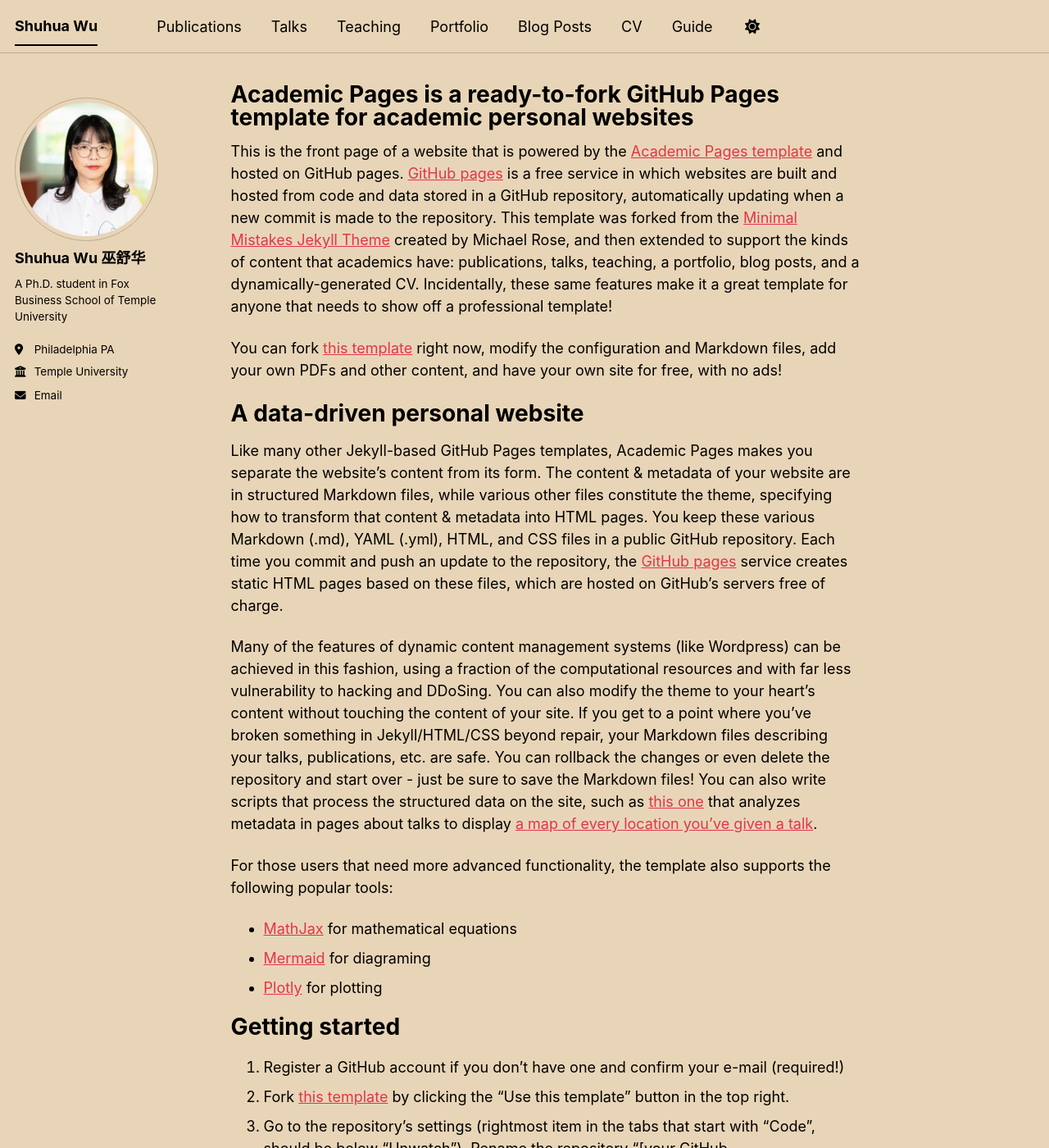
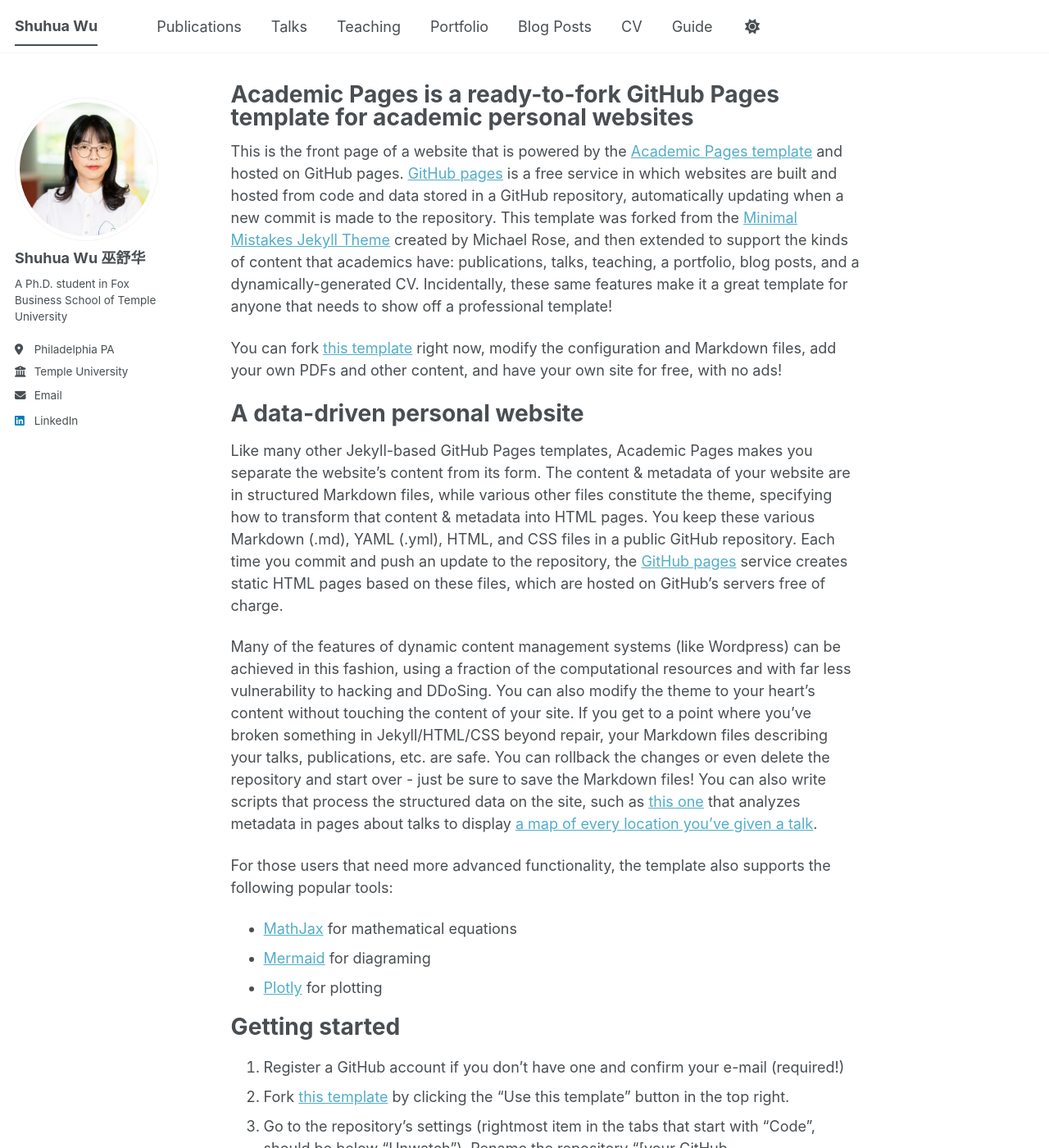
Before and after one commit to shuhuawu7/w, a Jekyll site: the page built from _pages/about.md, in a window 1280 px wide and 1400 px high. Shown: the whole window at 82% size. Built offline with Jekyll 4.4.1, drawn with Linux system fonts in a browser that asks for light colours; a script bundle is joined from its source files by our own code; library files that are not in the unit come from our copies.

Commit message:
Update _config.yml

```diff
--- a/_config.yml
+++ b/_config.yml
@@ -8,7 +8,7 @@
 
 # Basic Site Settings
 locale                   : "en-US"
-site_theme               : "sunrise" # The available themes options are "default", "air", "sunrise", "mint", "dirt" and "contrast"
+site_theme               : "default" # The available themes options are "default", "air", "sunrise", "mint", "dirt" and "contrast"
 title                    : "Shuhua Wu"
 title_separator          : "-"
 name                     : &name "Shuhua Wu"
@@ -63,7 +63,7 @@
   keybase          : # Username
   instagram        : # Username
   lastfm           : # Username
-  linkedin         : # Username
+  linkedin         : shuhuawu7
   mastodon         : # URL
   medium           : # URL
   pinterest        : # Username
```
